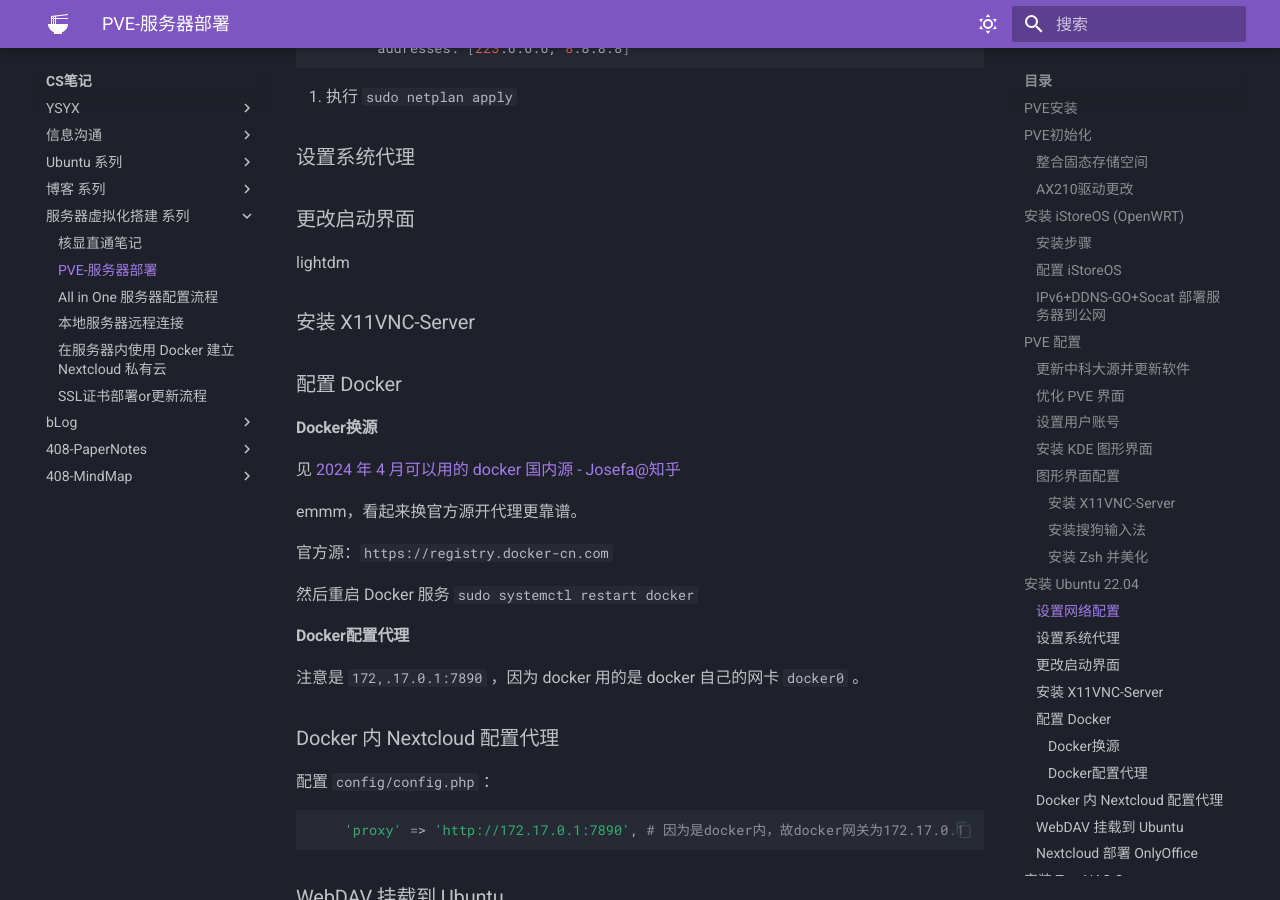
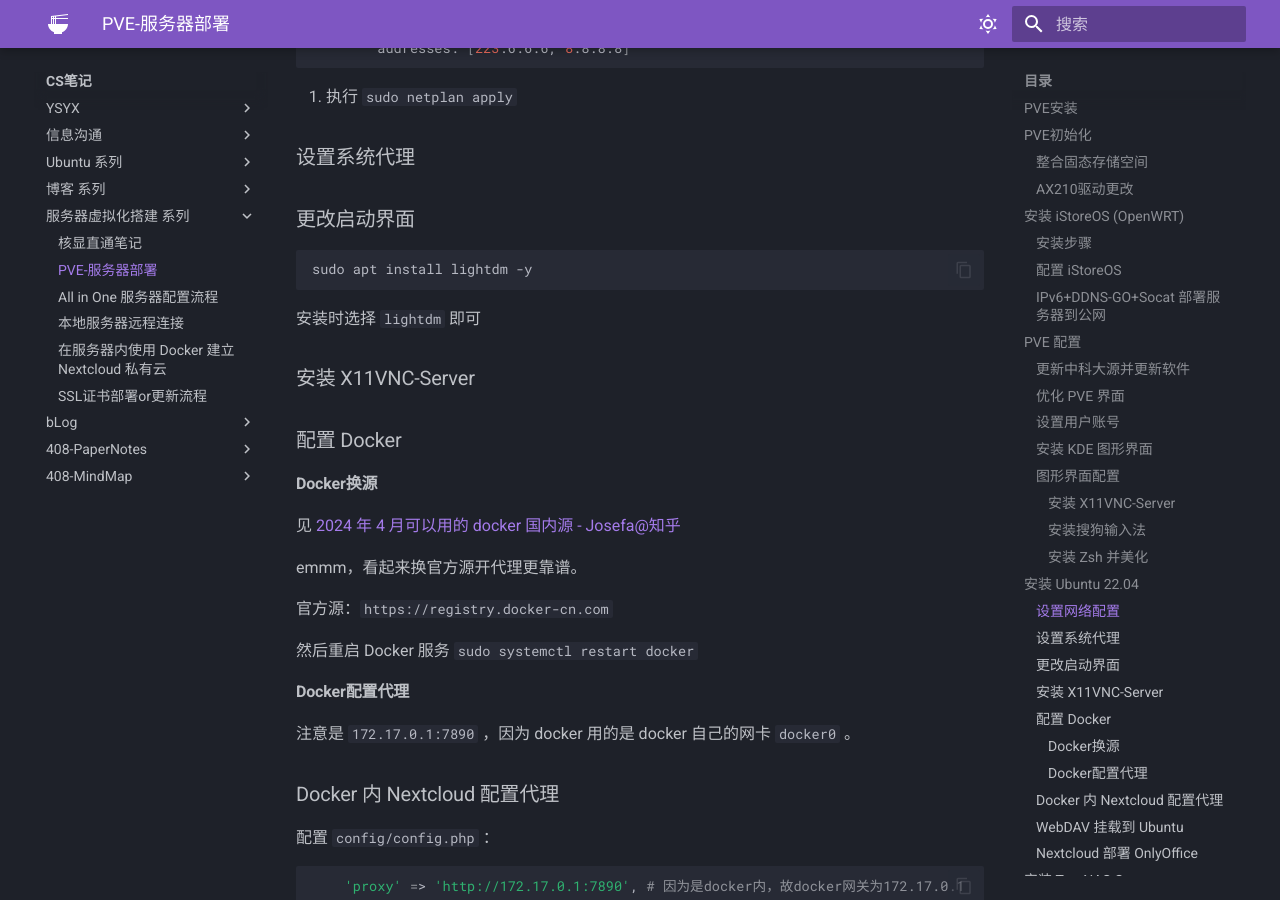
Before and after one commit to Haohahahaha/cs, an MkDocs documentation site: the page built from docs/Server/AIO/PVE-Server-install.md, in a window 1280 px wide and 900 px high, scrolled down 4953 px. Built offline with MkDocs 1.6.1 and Material for MkDocs 9.7.7, drawn with Linux system fonts in a browser that asks for light colours.

Commit message:
2025-02-25_14:00:39 update

````diff
--- a/docs/Server/AIO/PVE-Server-install.md
+++ b/docs/Server/AIO/PVE-Server-install.md
@@ -230,7 +230,11 @@ network:
 
 ### 更改启动界面
 
-lightdm
+```bash
+sudo apt install lightdm -y
+```
+
+安装时选择 `lightdm` 即可
 
 ### 安装 X11VNC-Server
 
@@ -250,7 +254,7 @@ emmm，看起来换官方源开代理更靠谱。
 
 #### Docker配置代理
 
-注意是 `172,.17.0.1:7890` ，因为 docker 用的是 docker 自己的网卡 `docker0` 。
+注意是 `172.17.0.1:7890` ，因为 docker 用的是 docker 自己的网卡 `docker0` 。
 
 ### Docker 内 Nextcloud 配置代理
 
````
